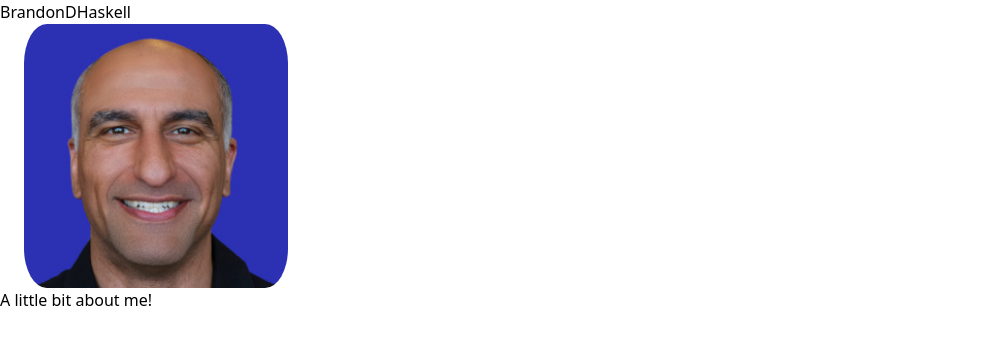
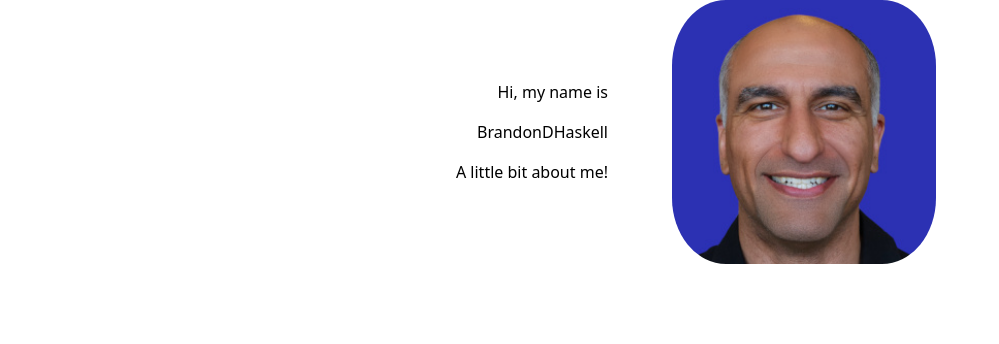
Before and after one commit to BrandonDHaskell/BrandonDHaskell-React-Site, a React app: page / in a window 1280 px wide. Shown: the top 344 px of the page, without its empty margins (0-999 px from the left). Built offline with nearby package versions, Linux system fonts and the light colour scheme.

Commit message:
update Profile content and styling

```diff
--- a/src/components/App.tsx
+++ b/src/components/App.tsx
@@ -21,7 +21,6 @@ class App extends Component<AppProps, AppState> {
     render() {
         return (
             <div className="App">
-                <h1>{this.props.message}</h1>
                 <Profile
                     imageSrc={profilePic}
                     blurb="A little bit about me!"
--- a/src/components/Profile.tsx
+++ b/src/components/Profile.tsx
@@ -7,6 +7,12 @@ interface ProfileProps {
 
 const Profile: React.FC<ProfileProps> = ({ imageSrc, blurb }) => {
     return (
+        <section id="profile" className="grid grid-cols-2 gap-4 content-center">
+            <div className="grid justify-items-end content-center gap-4 px-6">
+                <p className="pl-2">Hi, my name is</p>
+                <h1 className="pl-2">BrandonDHaskell</h1>
+                <p className="pl-2 text-right">{blurb}</p>
+            </div>
             <div>
                 <img
                     id="profile-pic"
@@ -15,8 +21,8 @@ const Profile: React.FC<ProfileProps> = ({ imageSrc, blurb }) => {
                     className="px-6"
                     style={{ maxWidth: "100%", height: "auto", objectFit: "contain" }}
                 />
-            <p>{blurb}</p>
             </div>
+        </section>
     )
 }
 
--- a/src/index.css
+++ b/src/index.css
@@ -3,7 +3,7 @@
 @import "tailwindcss/utilities";
 
 #profile-pic {
-    border-radius: 15%;
+    border-radius: 25%;
     width: 312px;
     height: 312px;
 }
```
Lines whose indentation alone changed are shown as unchanged.
